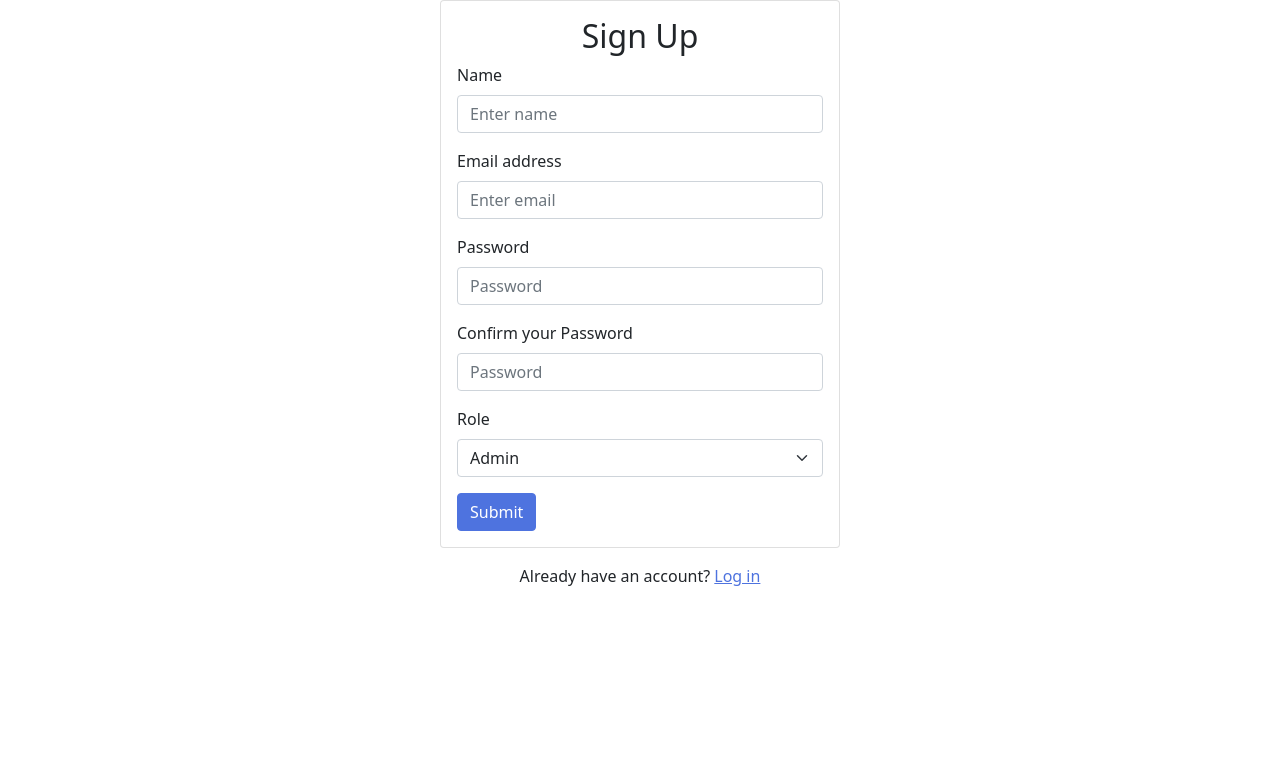
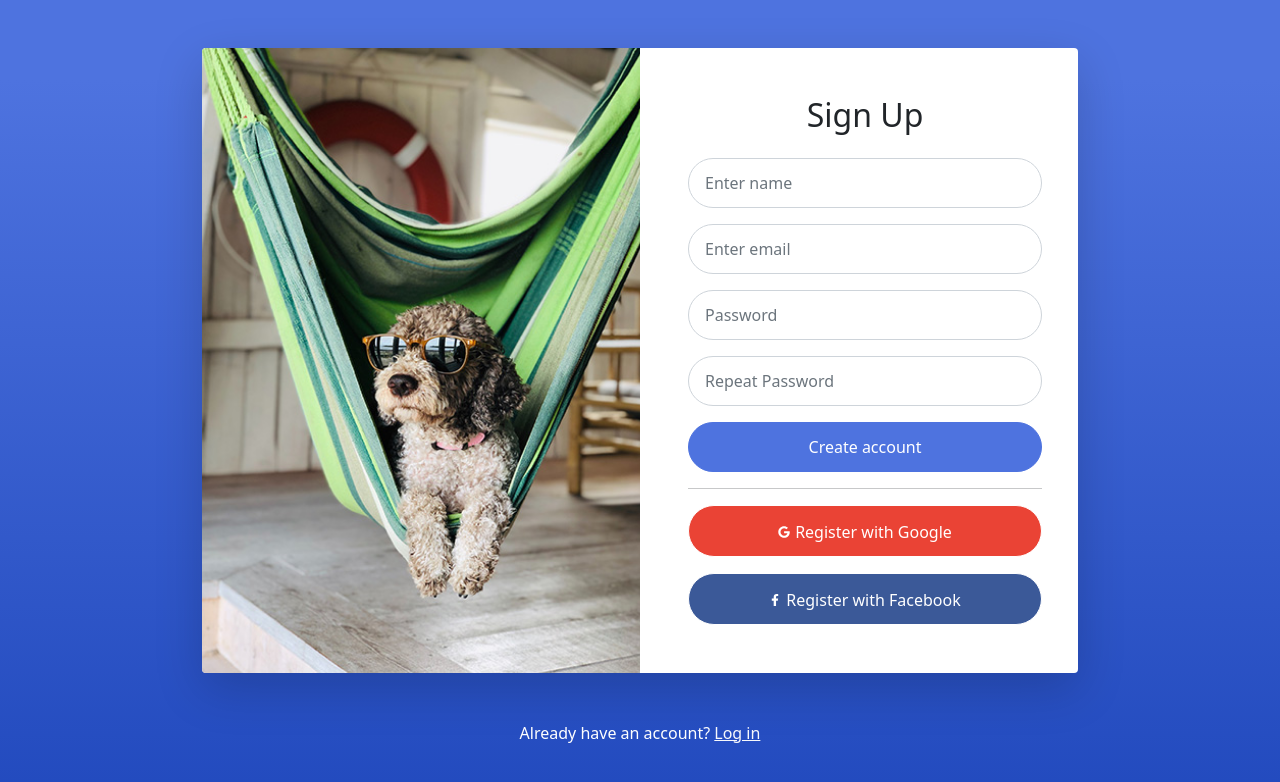
Before and after one commit to iryb/iryb.github.io, a React (Create React App) app: page /signup in a window 1280 px wide. Shown: the top 782 px of the page. Built offline with nearby package versions, Linux system fonts and the light colour scheme; no server answers; the database is empty.

Commit message:
Change Sign styles

```diff
--- a/src/assets/css/main.scss
+++ b/src/assets/css/main.scss
@@ -14,3 +14,7 @@ $theme-colors: (
     background-color: darken($primary, 10);
   }
 }
+
+html, body, #root {
+  height: 100%;
+}
--- a/src/components/header/Header.js
+++ b/src/components/header/Header.js
@@ -84,7 +84,7 @@ export default function Header() {
                 </Dropdown>
                 <Dropdown className="d-flex align-items-center">
                   <Dropdown.Toggle className={styles.userInfo}>
-                    <span className="small">{user.email}</span>
+                    <span className="small">{user.displayName}</span>
                     <img className="img-profile rounded-circle"
                         src={Avatar} />
                   </Dropdown.Toggle>
--- a/src/components/sign/Login.js
+++ b/src/components/sign/Login.js
@@ -1,8 +1,12 @@
 import React, {useRef, useState} from 'react'
-import {Form, Button, Card, Alert} from 'react-bootstrap'
+import {Form, Button, Card, Alert, Row, Col} from 'react-bootstrap'
 import { Link, useNavigate } from 'react-router-dom'
 import { login } from "../../store/userSlice";
 import { useDispatch } from 'react-redux';
+import clsx from 'clsx';
+import styles from './styles.module.scss';
+import loginImage from '@assets/images/login.jpg';
+import { FaGoogle, FaFacebookF } from "react-icons/fa";
 
 export default function Login() {
   const emailRef = useRef()
@@ -28,32 +32,48 @@ export default function Login() {
   }
 
   return (
-    <div className="card-container mx-auto">
-      <Card className="mt-4">
-        <Card.Body>
-          <h2 className="text-center">Log In</h2>
+    <Row className={clsx(styles.signBg, "justify-content-center")}>
+      <Col md={9} className={clsx(styles.cardContainer, styles.sign)}>
+        <Card className={clsx(styles.card, "border-0 shadow-lg my-5")}>
+          <Card.Body className="p-0">
+            <Row>
+              <Col lg={6} className={clsx(styles.loginImage, "d-none d-lg-block")} style={{ backgroundImage: `url(${loginImage})` }}>
+              </Col>
+              <Col lg={6} className={clsx(styles.formColumn, "p-5")}>
+                <h2 className="text-center mb-4">Welcome Back!</h2>
                 {error && <Alert variant="danger">{error}</Alert>}
                 <Form onSubmit={handleLogin}>
-            <Form.Group className="mb-3" id="email">
-              <Form.Label>Email address</Form.Label>
+                  <Form.Group className={clsx(styles.formRow, "mb-3")} id="email">
                     <Form.Control type="email" placeholder="Enter email" ref={emailRef} required />
                   </Form.Group>
-            <Form.Group className="mb-3" id="password">
-              <Form.Label>Password</Form.Label>
+                  <Form.Group className={clsx(styles.formRow, "mb-3")} id="password">
                     <Form.Control type="password" placeholder="Password" ref={passwordRef} required />
                   </Form.Group>
-            <Button disabled={loading} variant="primary" type="submit">
-              Log In
+                  <Button disabled={loading} variant="primary" type="submit" className={styles.button}>
+                    Login
                   </Button>
                 </Form>
+                <hr />
+                  <Button disabled={loading} variant="primary" type="button" className={clsx("mb-3", styles.button, styles.buttonGoogle)}>
+                    <FaGoogle />
+                    <span>Login with Google</span>
+                  </Button>
+                  <Button disabled={loading} variant="primary" type="button" className={clsx(styles.button, styles.buttonFacebook)}>
+                    <FaFacebookF />
+                    <span>Login with Facebook</span>
+                  </Button>
+                <hr />
                 <div className="w-100 text-center">
                   <Link to="/forgot-password">Forgot password?</Link>
                 </div>
+              </Col>
+            </Row>
           </Card.Body>
         </Card>
-      <div className="w-100 text-center mt-3">
+        <div className={clsx(styles.bottomText, "w-100 text-center mt-3")}>
           Don&apos;t have an account? <Link to="/signup">Sign up</Link>
         </div>
-    </div>
+      </Col>
+    </Row>
   )
 }
--- a/src/components/sign/Signup.js
+++ b/src/components/sign/Signup.js
@@ -1,92 +1,101 @@
 import React, {useRef, useState} from 'react'
-import {Form, Button, Card, Alert} from 'react-bootstrap'
-// import { useDispatch } from 'react-redux'
-// import { useAuth } from '../../AuthContext'
-import { Link } from 'react-router-dom';
-// import { login } from '@store/userSlice';
+import {Form, Button, Card, Alert, Row, Col} from 'react-bootstrap'
+import clsx from 'clsx';
+import styles from './styles.module.scss';
+import signupImage from '@assets/images/signup.jpg';
+import { useDispatch } from 'react-redux'
+import { Link, useNavigate } from 'react-router-dom';
+import { FaGoogle, FaFacebookF } from "react-icons/fa";
+import { signup } from '@store/userSlice';
 
 export default function Signup() {
   const nameRef = useRef()
   const emailRef = useRef()
   const passwordRef = useRef()
   const passwordConfirmRef = useRef()
-  const roleRef = useRef()
-  // const { signup, createUserDoc } = useAuth()
+  // const roleRef = useRef()
   const [error, setError] = useState('')
   const [loading, setLoading] = useState(false)
-  // const navigate = useNavigate();
-  // const dispatch = useDispatch();
+  const navigate = useNavigate();
+  const dispatch = useDispatch();
 
-  async function handleSubmit(e) {0
+  const handleSubmit = (e) => {
     e.preventDefault()
 
     if(passwordRef.current.value !== passwordConfirmRef.current.value) {
       return setError('Passwords do not match')
     }
 
-    try {
     setError('');
     setLoading(true);
 
-      // await signup(emailRef.current.value, passwordRef.current.value)
-      //   .then(registeredUser => {
-      //     createUserDoc(registeredUser.user.uid, roleRef.current.value, nameRef.current.value, emailRef.current.value)
-      //     .then(() => {
-      //       dispatch(login({
-      //         email: registeredUser.user.email,
-      //         uid: registeredUser.user.uid,
-      //         name: nameRef.current.value,
-      //       }));
-      //       navigate('/');
-      //     });
-      //   });
-
-    } catch(err) {
-      console.log(err.message)
-      setError('Failed to create an account')
-    }
+    dispatch(signup({
+      name: nameRef.current.value,
+      email: emailRef.current.value,
+      password: passwordRef.current.value
+    }))
+    .unwrap()
+    .then(() => navigate('/'))
+    .catch((e) => {
+      console.log(e);
+      setError('Failed to create an account');
+      setLoading(false);
+    });
   }
 
   return (
-    <div className="card-container mx-auto">
-      <Card>
-        <Card.Body>
-          <h2 className="text-center">Sign Up</h2>
+    <Row className={clsx(styles.signBg, "justify-content-center")}>
+      <Col md={9} className={clsx(styles.cardContainer, styles.sign)}>
+        <Card className={clsx(styles.card, "border-0 shadow-lg my-5")}>
+          <Card.Body className="p-0">
+            <Row>
+                <Col lg={6} className={clsx(styles.loginImage, "d-none d-lg-block")} style={{ backgroundImage: `url(${signupImage})` }}>
+                </Col>
+                <Col lg={6} className={clsx(styles.formColumn, "p-5")}>
+                  <h2 className="text-center mb-4">Sign Up</h2>
 
                   {error && <Alert variant="danger">{error}</Alert>}
                   <Form onSubmit={handleSubmit}>
-          <Form.Group className="mb-3" id="name">
-              <Form.Label>Name</Form.Label>
+                  <Form.Group className={clsx(styles.formRow, "mb-3")} id="name">
                       <Form.Control type="text" placeholder="Enter name" ref={nameRef} required />
                     </Form.Group>
-            <Form.Group className="mb-3" id="email">
-              <Form.Label>Email address</Form.Label>
+                    <Form.Group className={clsx(styles.formRow, "mb-3")} id="email">
                       <Form.Control type="email" placeholder="Enter email" ref={emailRef} required />
                     </Form.Group>
-            <Form.Group className="mb-3" id="password">
-              <Form.Label>Password</Form.Label>
+                    <Form.Group className={clsx(styles.formRow, "mb-3")} id="password">
                       <Form.Control type="password" placeholder="Password" ref={passwordRef} required />
                     </Form.Group>
-            <Form.Group className="mb-3" id="password-confirm">
-              <Form.Label>Confirm your Password</Form.Label>
-              <Form.Control type="password" placeholder="Password" ref={passwordConfirmRef} required />
+                    <Form.Group className={clsx(styles.formRow, "mb-3")} id="password-confirm">
+                      <Form.Control type="password" placeholder="Repeat Password" ref={passwordConfirmRef} required />
                     </Form.Group>
-            <Form.Group className="mb-3" id="role">
+                    {/* <Form.Group className="mb-3" id="role">
                       <Form.Label>Role</Form.Label>
                       <Form.Select ref={roleRef}>
                         <option value="admin">Admin</option>
                         <option value="user">User</option>
                       </Form.Select>
-            </Form.Group>
-            <Button disabled={loading} variant="primary" type="submit">
-              Submit
+                    </Form.Group> */}
+                    <Button disabled={loading} variant="primary" type="submit" className={styles.button}>
+                      Create account
                     </Button>
                   </Form>
+                  <hr />
+                  <Button disabled={loading} variant="primary" type="button" className={clsx("mb-3", styles.button, styles.buttonGoogle)}>
+                    <FaGoogle />
+                    <span>Register with Google</span>
+                  </Button>
+                  <Button disabled={loading} variant="primary" type="button" className={clsx(styles.button, styles.buttonFacebook)}>
+                    <FaFacebookF />
+                    <span>Register with Facebook</span>
+                  </Button>
+                </Col>
+            </Row>
           </Card.Body>
         </Card>
-      <div className="w-100 text-center mt-3">
+        <div className={clsx(styles.bottomText, "w-100 text-center mt-3")}>
           Already have an account? <Link to="/login">Log in</Link>
         </div>
-    </div>
+      </Col>
+    </Row>
   )
 }
--- a/src/components/sign/styles.module.scss
+++ b/src/components/sign/styles.module.scss
@@ -0,0 +1,80 @@
+@import "@assets/css/variables.scss";
+
+.sign {
+  &.cardContainer {
+    max-width: 900px;
+  }
+  .card {
+    overflow: hidden;
+  }
+}
+
+.loginImage {
+  background-size: cover;
+  background-position: center center;
+}
+
+.signBg {
+  background-color: $primary;
+  background-image: $gradient;
+  background-size: cover;
+  height: 100%;
+}
+
+.formColumn {
+  min-height: 500px;
+
+  .button {
+    display: block;
+    width: 100%;
+    border-radius: 10rem;
+    padding: 0.75rem 1rem;
+    svg {
+      height: 12px;
+      width: auto;
+      margin-right: 5px;
+    }
+    span {
+      display: inline-block;
+      vertical-align: middle;
+    }
+  }
+
+  .buttonGoogle {
+    background-color: #ea4335;
+    border-color: #fff;
+    &:hover {
+      background-color: #e12717;
+      border-color: #e6e6e6;
+    }
+  }
+
+  .buttonFacebook {
+    background-color: #3b5998;
+    border-color: #fff;
+    &:hover {
+      background-color: #30497c;
+      border-color: #e6e6e6;
+    }
+  }
+}
+
+.formRow {
+  input {
+    border-radius: 10rem;
+    padding: 1.5rem 1rem;
+    height: calc(1.5em + 0.75rem + 2px);
+  }
+}
+
+.bottomText {
+  color: #fff;
+  a {
+    color: $light-gray;
+    transition: all 300ms;
+    &:hover {
+      color: #000;
+      transition: all 300ms;
+    }
+  }
+}
```
Also changed, not shown: src/store/userSlice.js (+35 -3 lines), src/assets/images/signup.jpg (added). Lines whose indentation alone changed are shown as unchanged.
